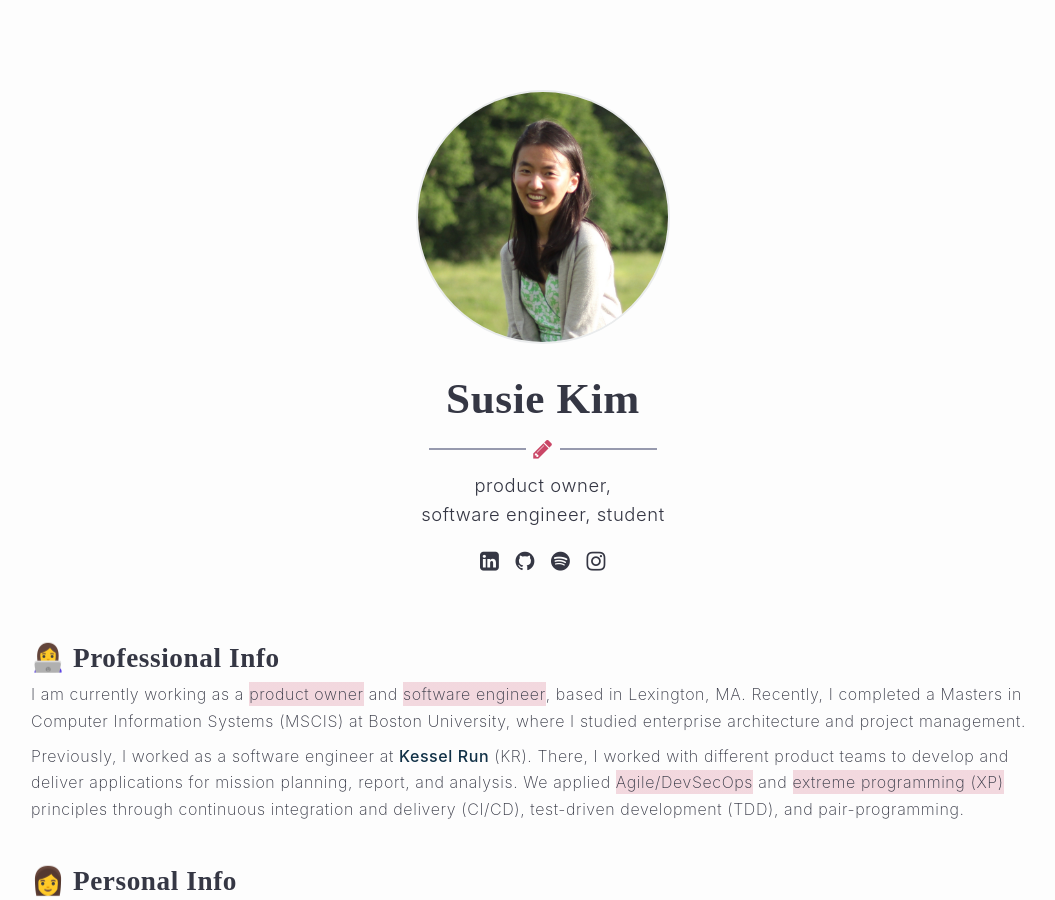
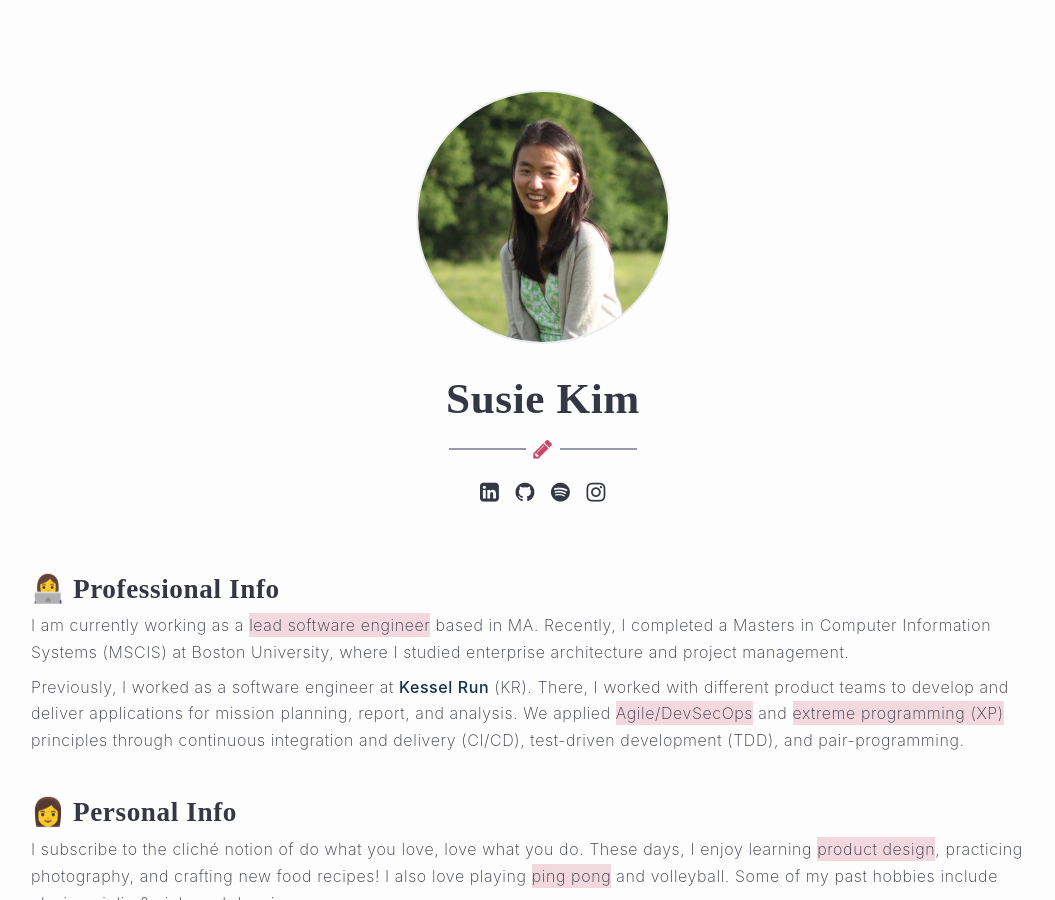
Before and after one commit to suzekim/suzekim.github.io, a Jekyll site: the page built from index.html, in a window 1280 px wide and 900 px high. Shown: the whole window, without its empty margins (97-1152 px from the left). Built offline with Jekyll 4.4.1, drawn with Linux system fonts in a browser that asks for light colours; nearby versions of some CDN libraries.

Commit message:
updating role

```diff
--- a/_includes/home/about.html
+++ b/_includes/home/about.html
@@ -8,8 +8,8 @@
 			<span class="outer-line"></span>
 		</span>
 	</div>
-		<h3>product owner, </br> software engineer, student</h3>
-		{%- include social.html -%}
+<!-- 		<h3>lead software engineer </h3>
+ -->		{%- include social.html -%}
 
 	</div>
 </section>
--- a/_includes/home/professional.html
+++ b/_includes/home/professional.html
@@ -2,13 +2,9 @@
 <div class="professional">
 	I am currently working as a
 	<div class="underline first">
-	product owner</div>
-	 and
-	<div class="underline first">software engineer
-	</div>,
-	based in Lexington, MA.
+	lead software engineer</div>
+	based in MA.
 	Recently, I completed a Masters in Computer Information Systems (MSCIS) at Boston University, where I studied enterprise architecture and project management.
-
 	<p>
 		Previously, I worked as a software engineer at
 		<a class="kr" href="https://www.fastcompany.com/40588729/the-air-force-learned-to-code-and-saved-the-pentagon-millions" target="_blank">Kessel Run</a> (KR).
```
